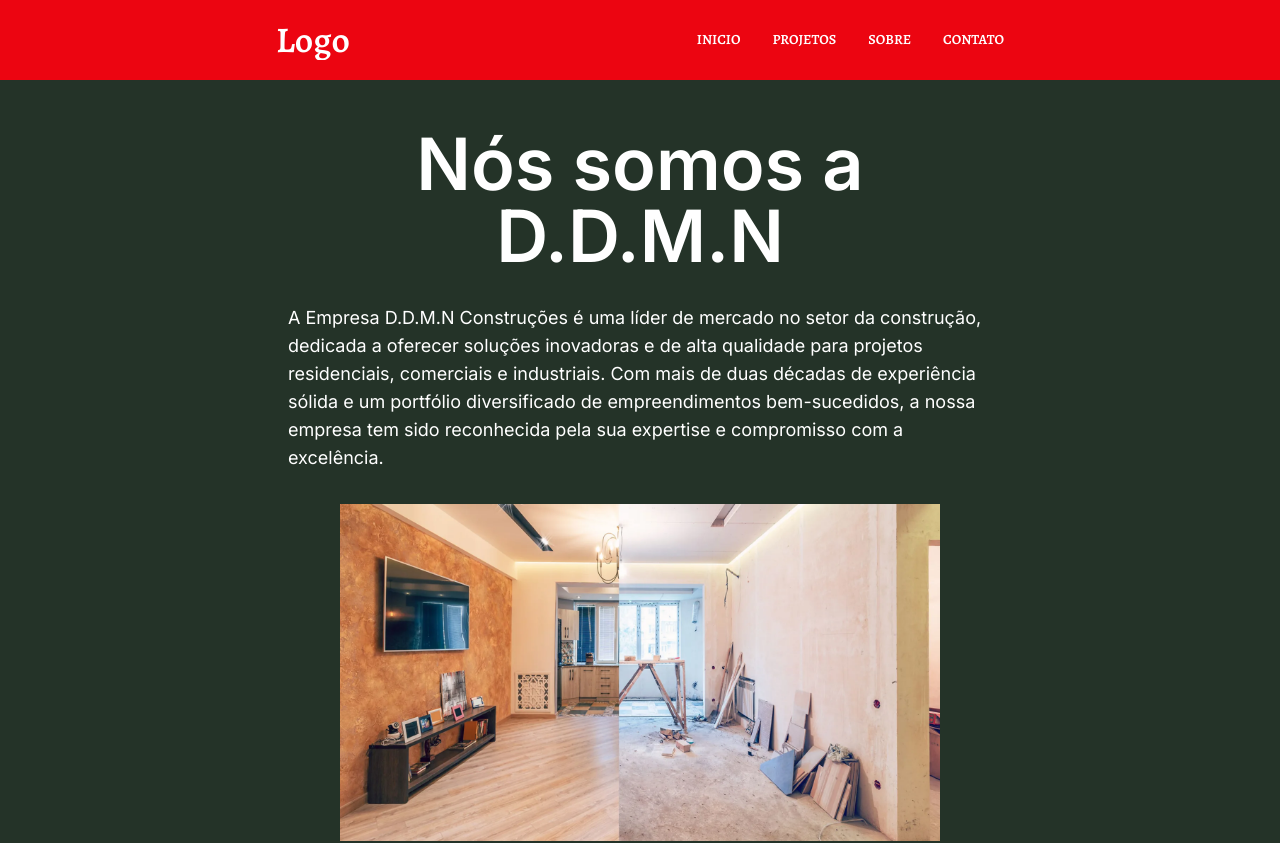
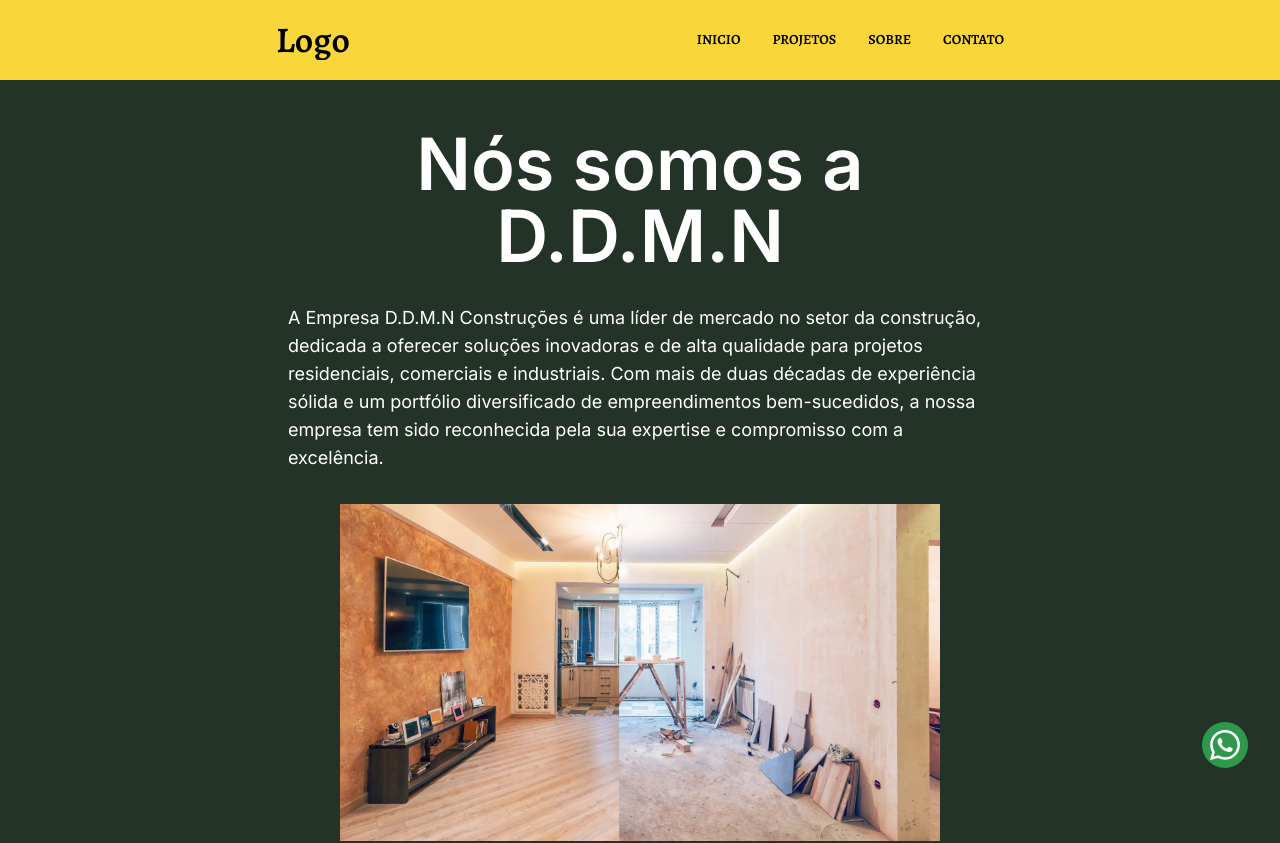
Before and after one commit to Thiago87dev/bricklayer-project, a Next.js app: page /about in a window 1280 px wide. Shown: the top 843 px of the page. Built offline with nearby package versions, Linux system fonts and the light colour scheme.

Commit message:
icon whats

```diff
--- a/src/app/layout.tsx
+++ b/src/app/layout.tsx
@@ -2,6 +2,8 @@ import type { Metadata } from "next";
 import { Inter } from "next/font/google";
 import "./globals.css";
 import Navbar from "@/components/Navbar";
+import { SiWhatsapp } from "react-icons/si";
+import Link from "next/link";
 
 const inter = Inter({ subsets: ["latin"] });
 
@@ -17,9 +19,12 @@ export default function RootLayout({
 }>) {
   return (
     <html lang="en">
-      <body className={`${inter.className}`}>
+      <body className={`${inter.className} relative`}>
         <Navbar />
         {children}
+        <div className="bg-colorGreen inline-block rounded-full text-colorWhite fixed bottom-8 right-8 p-2">
+          <Link target="_blank" href="https://wa.me/5521991348429"><SiWhatsapp size={30}  /></Link>
+        </div>
       </body>
     </html>
   );
--- a/src/components/Navbar.tsx
+++ b/src/components/Navbar.tsx
@@ -28,17 +28,17 @@ const Navbar = () => {
 
   return (
     <div className={`${alegreya.className} fixed w-full z-20`}>
-      <nav className="flex justify-between items-center bg-colorNav">
+      <nav className="flex justify-between items-center bg-[#f9d63a]">
         <div className="flex items-center justify-between w-3/5 mx-auto">
         <Link
           href="/"
-          className="hidden md:flex gap-2 items-center p-5 text-colorWhite hover:text-colorSecundary cursor-pointer"
+          className="hidden md:flex gap-2 items-center p-5 text-colorBlack hover:scale-105 cursor-pointer"
         >
           <p className="text-4xl font-semibold relative group overflow-hidden">
             Logo
           </p>
         </Link>
-        <div className="hidden md:flex justify-end gap-8 p-5 text-colorWhite ">
+        <div className="hidden md:flex justify-end gap-8 p-5 text-colorBlack ">
           {navigation.map((item) => (
             <Link
               className="text-sm uppercase font-semibold relative group overflow-hidden"
@@ -53,13 +53,13 @@ const Navbar = () => {
 
         </div>
       </nav>
-      <div className="md:hidden flex justify-between p-4 items-center bg-colorNav">
+      <div className="md:hidden flex justify-between p-4 items-center bg-[#f9d63a]">
         {!active ? (
           <div className="flex justify-between w-full items-center h-16 ">
             <div>
               <Link
                 href="/"
-                className=" flex gap-2 items-center p-5 text-colorWhite hover:text-colorSecundary cursor-pointer"
+                className=" flex gap-2 items-center p-5 text-colorBlack hover:text-colorSecundary cursor-pointer"
               >
                 <p className="text-4xl font-semibold relative group overflow-hidden">
                   Logo
@@ -67,18 +67,18 @@ const Navbar = () => {
               </Link>
             </div>
             <IoMenu
-              className="text-4xl cursor-pointer text-colorWhite"
+              className="text-4xl cursor-pointer text-colorBlack"
               onClick={toggleMenu}
             />
           </div>
         ) : (
           <div className="flex flex-col w-full justify-center ">
             <div className="flex justify-between items-center h-16">
-            <p className="text-4xl ml-5 text-colorWhite font-semibold relative group overflow-hidden">
+            <p className="text-4xl ml-5 text-colorBlack font-semibold relative group overflow-hidden">
                 Logo
               </p>
               <IoClose
-                className="text-4xl cursor-pointer text-colorWhite"
+                className="text-4xl cursor-pointer text-colorBlack"
                 onClick={toggleMenu}
               />
 
@@ -88,7 +88,7 @@ const Navbar = () => {
               {navigation.map((item) => (
                 <Link
                   onClick={clomeMenu}
-                  className="text-lg uppercase text-colorWhite font-semibold flex flex-col "
+                  className="text-lg uppercase text-colorBlack font-semibold flex flex-col "
                   key={item.title}
                   href={item.href}
                 >
--- a/src/components/home/SectionHero.tsx
+++ b/src/components/home/SectionHero.tsx
@@ -74,7 +74,7 @@ const SectionHero = () => {
                 height={200}
               />
             </div>
-            <Link href="/">
+            <Link target='_blank' href="https://wa.me/5521991348429">
               <Image
                 className="hover:scale-105 p-8"
                 alt="whats"
```
